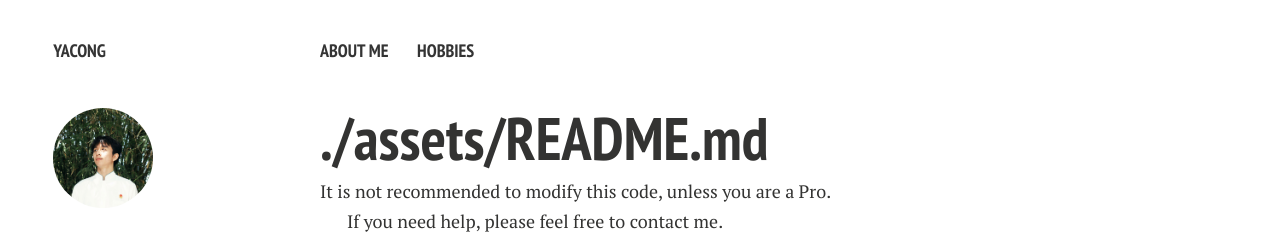
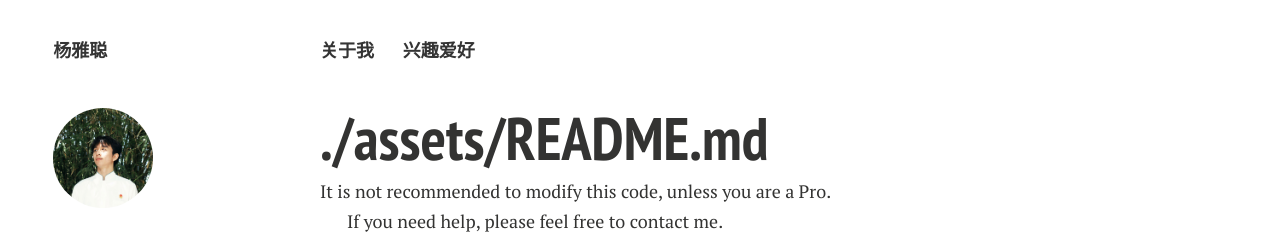
Before and after one commit to yyc220/yyc220.github.io, a Jekyll site: the page built from assets/README.md, in a window 1280 px wide. Shown: the top 234 px of the page. Built offline with Jekyll 4.4.1, drawn with Linux system fonts in a browser that asks for light colours; nearby versions of some CDN libraries; our own code applies the rules of GitHub Pages for plain Markdown files; comment, search, counter and statistics services are not loaded; a style sheet for code colours, icons or effects is not loaded.

Commit message:
Update _config.yml

```diff
--- a/_config.yml
+++ b/_config.yml
@@ -1,4 +1,4 @@
-title: Yacong
+title: 杨雅聪
 # tagline: Here is personal website of Hanlin Cai. Powered by Jekyll, based on the Minimal Mistakes theme.
 # description: Two roads diverged in woods, I took the one less traveled by.
 #Comment out url when working locally to resolve base urls correctly
@@ -32,9 +32,9 @@ google_verify: "SkiyuGpJOKT74vv5GmXLvYXXDkXy4v8VWPtbelYz3Hs"
 # Links to include in top navigation
 # For external links add external: true
 links:
-  - title: About Me
+  - title: 关于我
     url: /
-  - title: Hobbies
+  - title: 兴趣爱好
     url: /hobbies/
 
 # http://en.wikipedia.org/wiki/List_of_tz_database_time_zones
```
